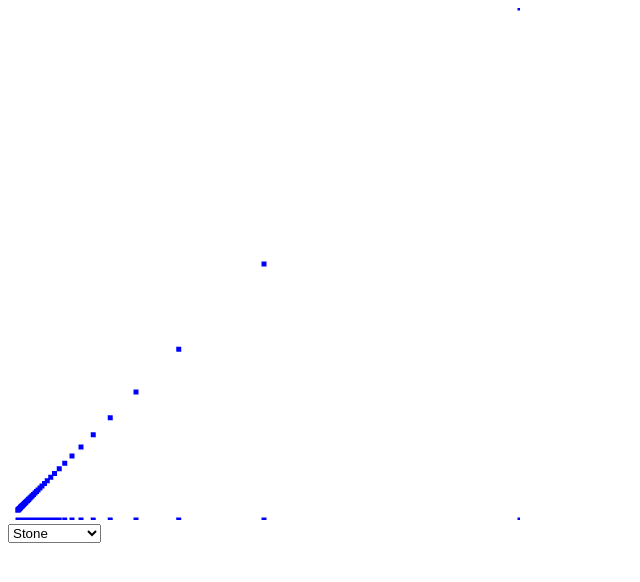
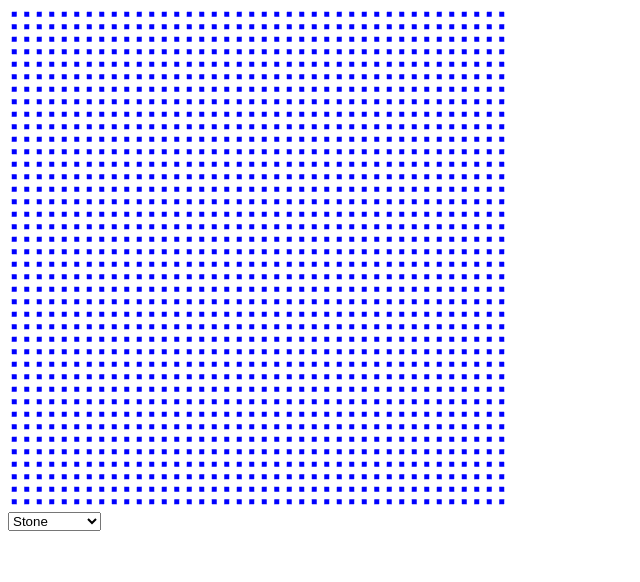
Before and after one commit to Skeen/Introduction-to-interactive-3D-graphics, a plain HTML site: page Minecraft2D/index.html in a window 1280 px wide. Shown: the whole page, without its empty margins (0-640 px from the left). Drawn offline with Linux system fonts and the light colour scheme.

Commit message:
Handle render coordinates in shader!

```diff
--- a/Minecraft2D/game.js
+++ b/Minecraft2D/game.js
@@ -12,27 +12,44 @@ $(function() {
     var vertexBuffer;
 
     // Initialize buffers.
+
+    // Game related stuff.
+    var worldWidth = 40;
+    var worldHeight = 40;
+    //var squareSize = canvas.clientWidth / 10;
+    var worldGrid = [];
+    var points = [];
+
+    var render_scale = 2 / Math.max(worldWidth, worldHeight);
+
     initBuffers();
 
-    // Game related stuff.
-    var squareSize = canvas.clientWidth / 10;
-    var worldWidth = squareSize, worldHeight = squareSize, worldGrid = [], points = [];
+    var blocks = {
+        EMTPY: 0,
+        STONE: 1,
+        GRASS: 2,
+        DIRT: 3,
+        WOOD: 4,
+        METAL: 5,
+        WATER: 6,
+        FIRE: 7
+    }
 
     // Generate world.
     for (var x = 0; x < worldWidth; x++) {
         worldGrid[x] = [];
-        for (var y = x; y < worldHeight; y++) {
-            console.log(0 - (worldGrid.length / 2))
-            var newX = (((x -(worldGrid.length/2))*(-1))/ (worldGrid.length/2));
-            var newY = ((y -(worldGrid.length/2))*(-1))/ (worldGrid.length/2);
-            worldGrid[x][y] = vec2(newX, newY);
+        for (var y = 0; y < worldHeight; y++) {
+            worldGrid[x][y] = {
+                tile: blocks.empty,
+                pos: vec2(x + 0.5, y + 0.5)
+            }
         }
     }
 
     function flatten2dArray(pointsArray) {
         for (var x = 0; x < pointsArray.length; x++) {
-            for (var y = x; y < pointsArray[0].length; y++) {
-                points.push(pointsArray[x][y]);
+            for (var y = 0; y < pointsArray[x].length; y++) {
+                points.push(pointsArray[x][y].pos);
             }
         }
     }
@@ -69,5 +86,10 @@ $(function() {
         var vPosition = gl.getAttribLocation(program, 'vPosition');
         gl.vertexAttribPointer(vPosition, 2, gl.FLOAT, false, 0, 0);
         gl.enableVertexAttribArray(vPosition);
+
+        var vScalePos = gl.getUniformLocation(program, "vScale");
+        gl.uniform1f(vScalePos, render_scale);
+
+
     }
 });
--- a/Minecraft2D/index.html
+++ b/Minecraft2D/index.html
@@ -5,12 +5,14 @@
     <title>Title</title>
     <script id="vertex-shader" type="x-shader/x-vertex">
         attribute vec4 vPosition;
+        uniform float vScale;
+
 
         void
         main()
         {
-            gl_PointSize = 5.;
-            gl_Position = vPosition;
+            gl_PointSize = 100. * vScale;
+            gl_Position = vec4(vPosition.xy * vScale - 1.0, 0., 1.);
         }
     </script>
     <script id="fragment-shader" type="x-shader/x-fragment">
@@ -30,7 +32,7 @@
 </head>
 <body>
 <div>
-<canvas id="gl-canvas" width="512"" height="512"
+<canvas id="gl-canvas" width="500"" height="500"
     Oops ... your browser doesn't support the HTML5 canvas element
 </canvas>
 </div>
```
